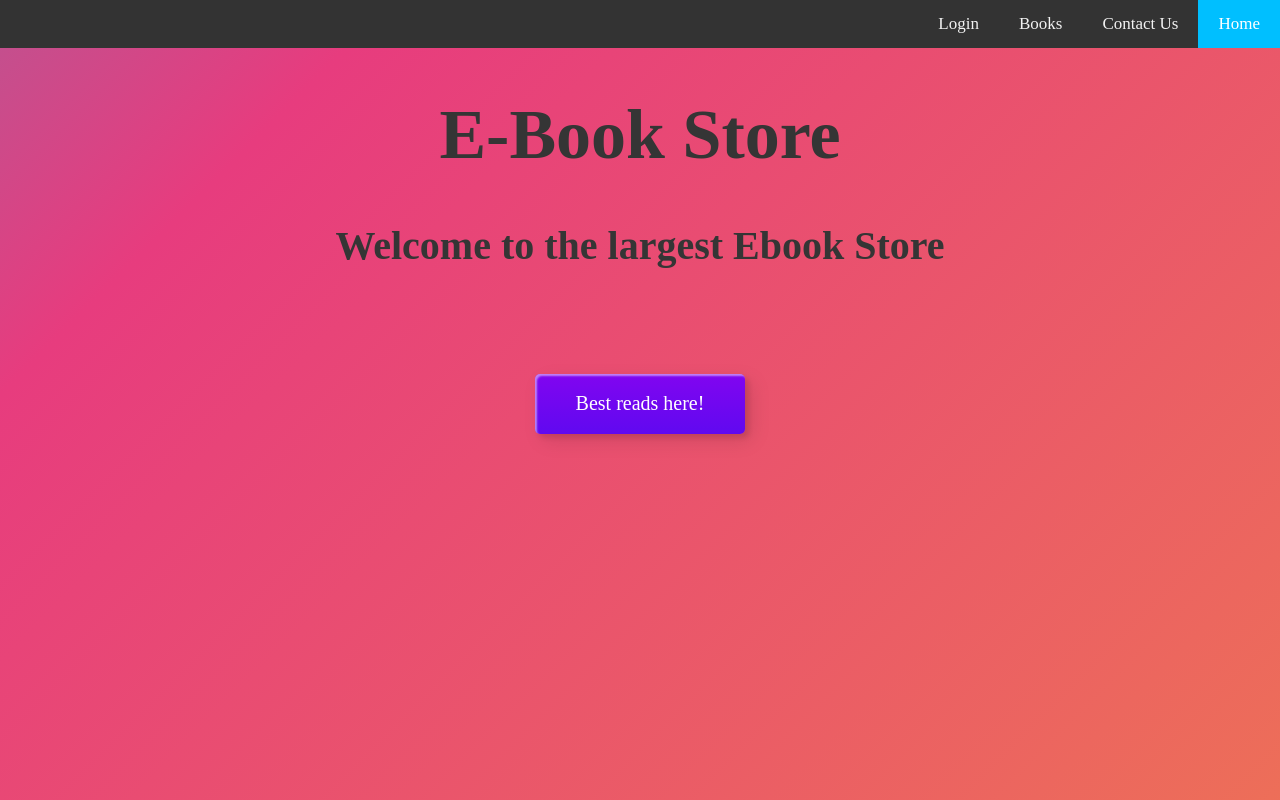
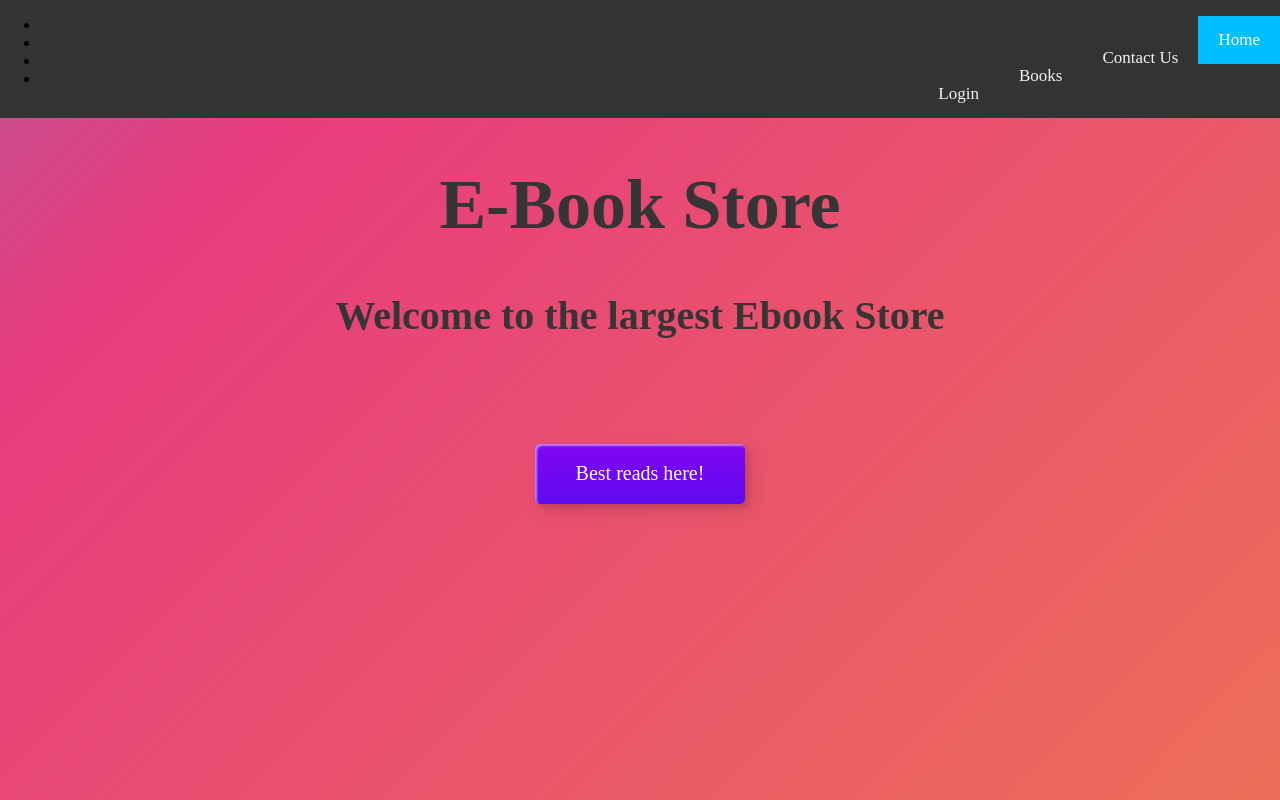
Before and after one commit to KanishkaSingh27/e-book-store, a plain HTML site: page index.html in a window 1280 px wide. Drawn offline with Linux system fonts and the light colour scheme.

Commit message:
Update index.html

```diff
--- a/index.html
+++ b/index.html
@@ -80,10 +80,12 @@ body {
 }
 </style>
 <div class="topnav" id="myTopnav">
-  <a href="#home" class="active">Home</a>
-  <a href="#contact us.html">Contact Us</a>
-  <a href="#books.html">Books</a>
-  <a href="#login.html">Login</a>
+	<ul>
+ <li> <a href="#home" class="active">Home</a></li>
+  <li><a href="#contact us.html">Contact Us</a></li>
+  <li><a href="#books.html">Books</a></li>
+  <li><a href="#login.html">Login</a></li>
+	</ul>
 </div>
 <h1 style="Text-align:center; font-family: MV Boli; font-size: 70px;">E-Book Store</h1>
 <h1 style="text-align:center; font-family:MV Boli; font-size: 40px;">Welcome to the largest Ebook Store</h1>
```
